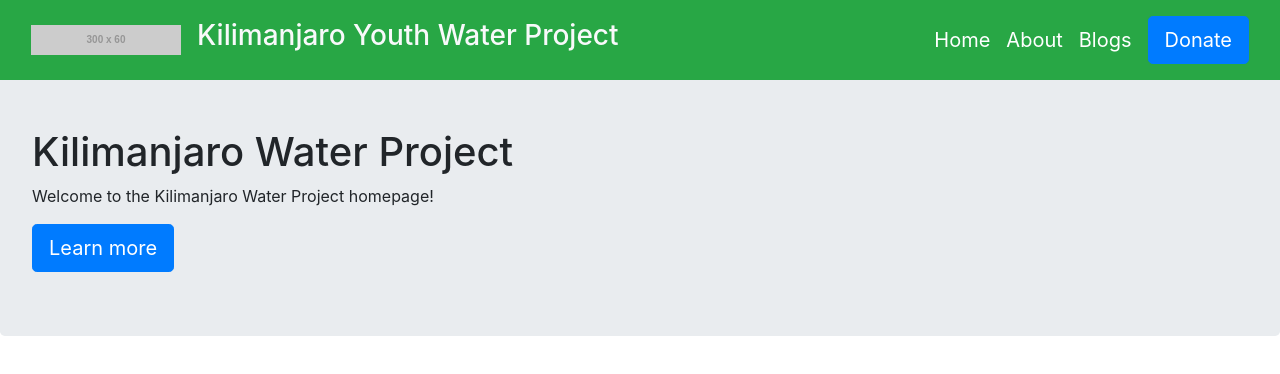
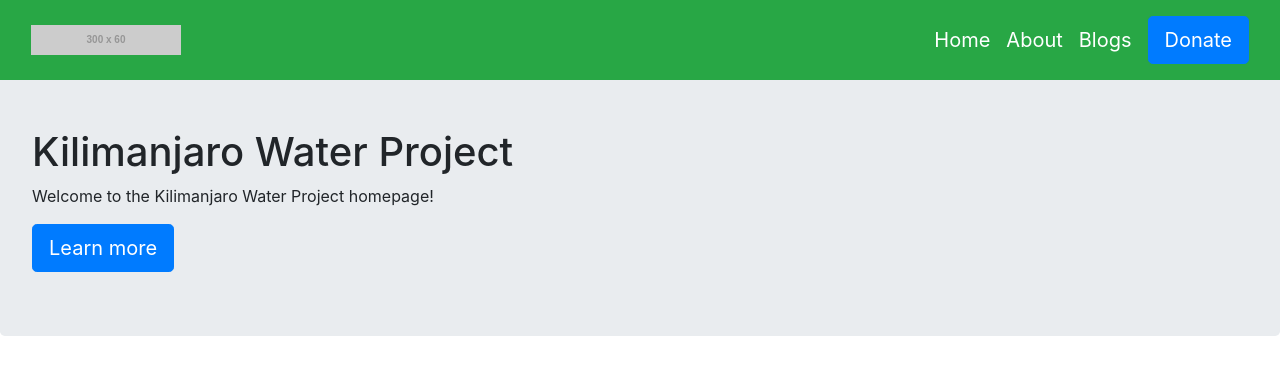
Before and after one commit to bukejit/kilimanjaro-youth-water-project, a React (Create React App) app in the folder client-app/: page / in a window 1280 px wide. Shown: the top 374 px of the page. Built offline with nearby package versions, Linux system fonts and the light colour scheme.

Commit message:
Removed title from navbar

```diff
--- a/client-app/src/components/common/SecondHeader.css
+++ b/client-app/src/components/common/SecondHeader.css
@@ -12,7 +12,3 @@
 .custBreadcrumbs {
   justify-content: flex-end;
 }
-
-.title {
-  align-self: center;
-}
--- a/client-app/src/components/common/SecondHeader.js
+++ b/client-app/src/components/common/SecondHeader.js
@@ -8,7 +8,6 @@ const SecondHeader = () => (
         <Link to="/" className="navbar-brand logo" activeClassName="active">
           <img src="http://placehold.it/300x60?text=Logo" width="150" height="30" alt="LOGO"></img>
         </Link>
-        <h3 className="text-light">Kilimanjaro Youth Water Project</h3>
         <button className="navbar-toggler" type="button" data-toggle="collapse" data-target="#collapsibleNavbar">
           <span className="navbar-toggler-icon"></span>
         </button>
```
